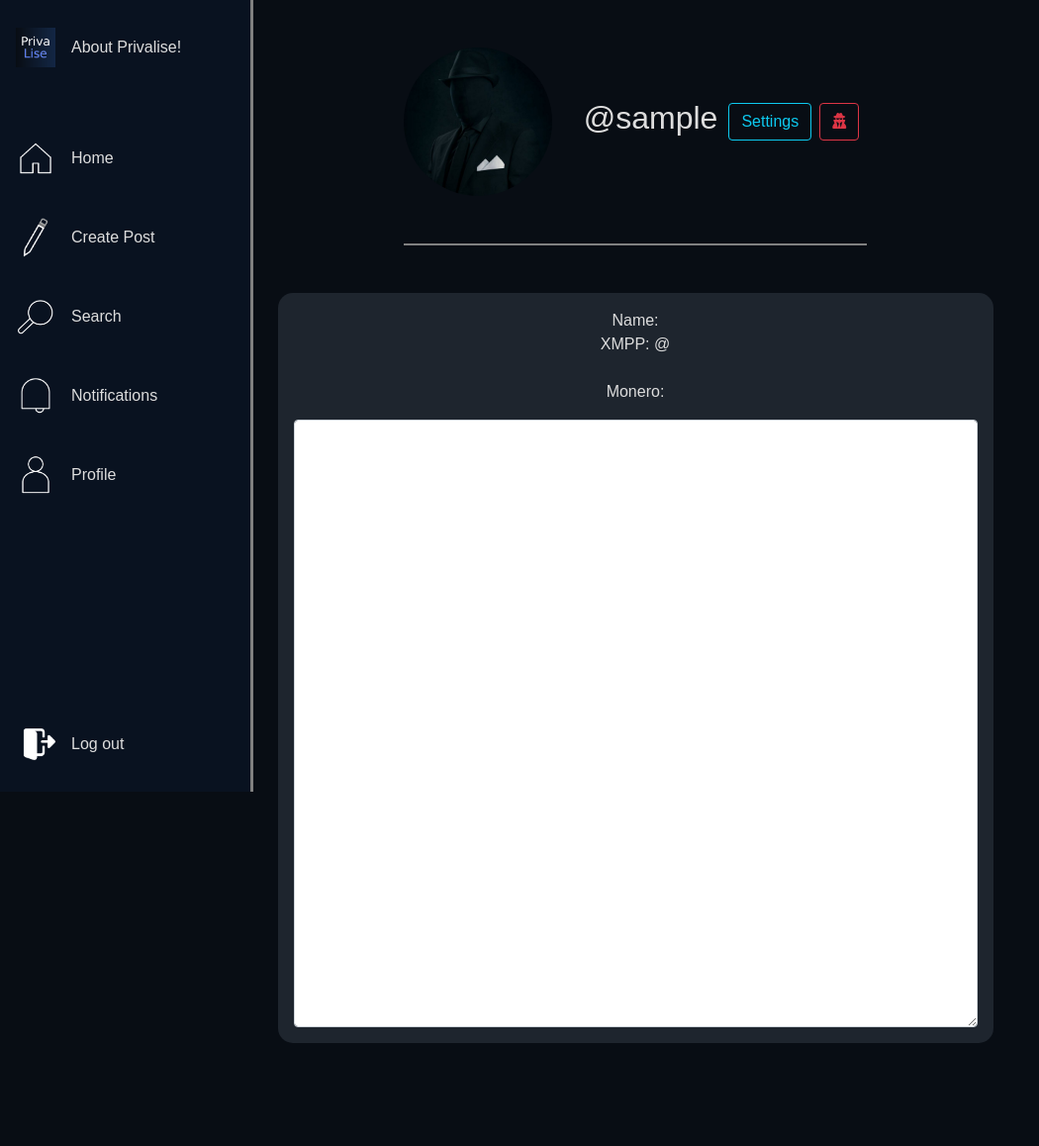
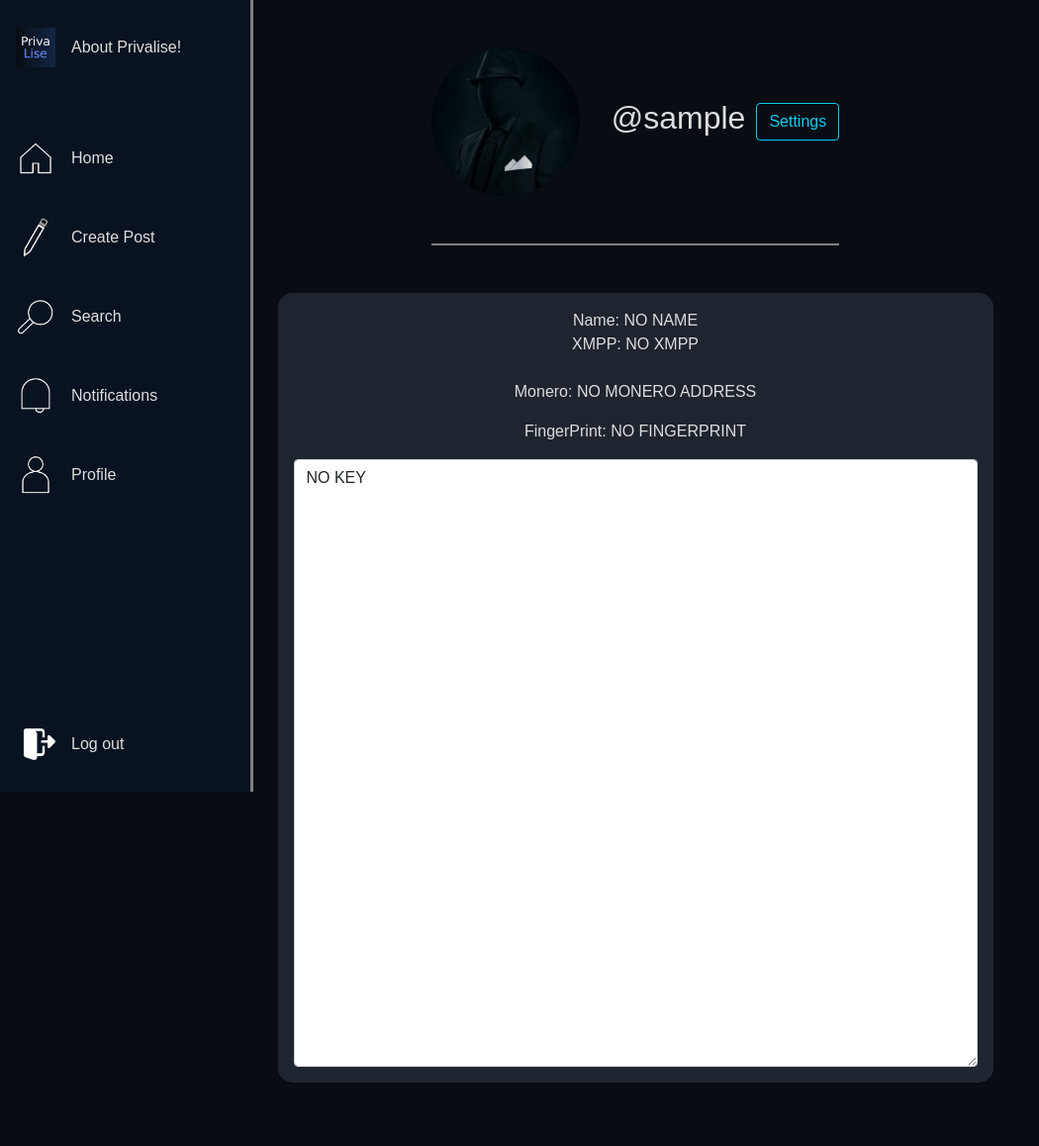
Before and after one commit to mohabgabber/privalise-network, a Django app: a page that uses posts/templates/posts/user_details.html in a window 1280 px wide. Shown: the whole page at 99% size, without its empty margins (0-1050 px from the left). Before the commit the page ends 1054 px from the top, so only its background shows below. Run offline with Django 3.2, Linux system fonts and the light colour scheme; the visitor is signed in with stand-in values (Sample User, id 1); data comes from the database, SQL or seed files in the repository; some libraries are stand-ins or nearby versions.

Commit message:
added mandatory fingerprint & pgp key

```diff
--- a/posts/templates/posts/user_details.html
+++ b/posts/templates/posts/user_details.html
@@ -34,24 +34,16 @@
 		            <br/><br/>
 	            {% endif %}
             {% endif %}
-            <a href="#hashLink" style="margin-left: 8px; margin-right: 8px;" class="btn btn-outline-danger"><i class="fas fa-user-secret"></i></a>
 		</section>
-		            <div>
-			    <p id="hashLink">
-			        Name: {{user.profile.name}}<br>
-			        Monero: {{user.profile.monero}}<br>
-			        XMPP: {% if user.profile.xmppusername == ''  or user.profile.xmppserver == '' %}NO XMPP{% else %}{{user.profile.xmppusername}}@{{user.profile.xmppserver}}{% endif %}<br><br>
-			        <a class="btn-primary btn-lg" style="text-decoration: inherit; color: inherit;" href="#">collapse</a>
-			    </p>
-			</div>
 		<center>
 		<div class="w-100">
 			<div class="post container-fluid" style="text-align: center;">
 				<div class="post-text tags-id mentions-id">
-					Name: {{user.profile.name}}<br>
-			        XMPP: {{user.profile.xmppusername}}@{{user.profile.xmppserver}}<br><br>
-			        <p style="word-break: break-all;">Monero: {{user.profile.monero}}</p>
-			        <textarea class="form-control" cols="70" rows="25">{{user.profile.public_key}}</textarea>
+					Name: {% if user.profile.name == '' %}NO NAME{% else %}{{user.profile.name}}{% endif %}<br>
+			        XMPP: {% if user.profile.xmppusername == '' or user.profile.xmppserver == '' %}NO XMPP{% else %}{{user.profile.xmppusername}}@{{user.profile.xmppserver}}{% endif %}<br><br>
+			        <p style="word-break: break-all;">Monero: {% if user.profile.monero == '' %}NO MONERO ADDRESS{% else %}{{user.profile.monero}}{% endif %}</p>
+			        <p style="word-break: break-all;">FingerPrint: {% if user.profile.fingerprint == '' %}NO FINGERPRINT{% else %}{{user.profile.fingerprint}}{% endif %}</p>
+			        <textarea class="form-control" cols="70" rows="25">{% if user.profile.public_key == '' %}NO KEY{% else %}{{user.profile.public_key}}{% endif %}</textarea>
 				</div>
 			</div>
 		</div>
--- a/posts/views.py
+++ b/posts/views.py
@@ -186,6 +186,12 @@ def settings(request):
             p_form.public_key = request.POST.get('public_key')
             p_form.image = request.POST.get('image')
             p_form.fingerprint = request.POST.get('fingerprint')
+            if p_form.public_key != '' and p_form.fingerprint == '':
+                messages.success(request, f'You Can\'t Add Public Key Without It\'s FingerPrint')
+                return redirect('profile-update')
+            elif p_form.public_key == '' and p_form.fingerprint != '':
+                messages.success(request, f'You Can\'t Add FingerPrint Without It\'s Public Key')
+                return redirect('profile-update')
             if p_form.public_key != '':
                 f = open(f'keys/{request.user.username}+{request.user.id}.txt', 'w')
                 key = f'''
```
